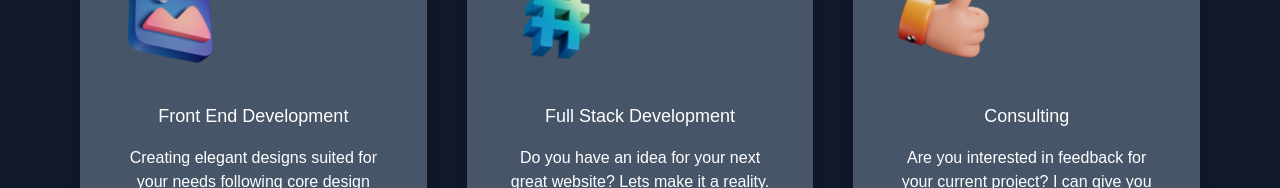
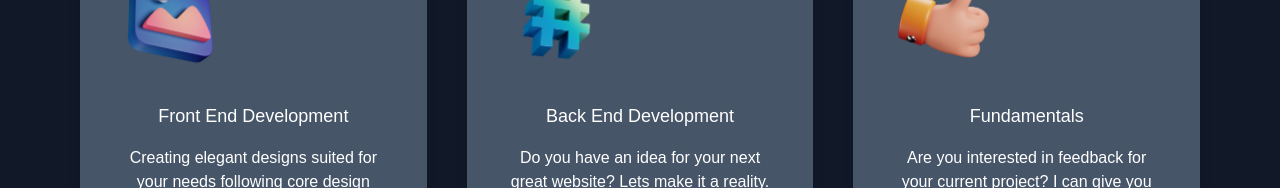
Before and after one commit to rishavmahapatra/Portfolio-V3.0, a Next.js app: page / in a window 1280 px wide. Shown: the part 1446-1634 px from the top of the page. Built offline with nearby package versions, Linux system fonts and the light colour scheme.

Commit message:
Update index.js

```diff
--- a/pages/index.js
+++ b/pages/index.js
@@ -109,7 +109,7 @@ export default function Home() {
             <div className="text-center shadow-lg p-10 rounded-xl my-10 dark:bg-slate-600 flex-1">
               <Image src={code} width={100} height={100} />
               <h3 className="text-lg font-medium pt-8 pb-2 dark:text-white">
-                Full Stack Development
+                Back End Development
                </h3>
               <p className="py-2 dark:text-white">
                 Do you have an idea for your next great website? Lets make it a
@@ -123,7 +123,7 @@ export default function Home() {
             </div>
             <div className="text-center shadow-lg p-10 rounded-xl my-10 dark:bg-slate-600 flex-1">
               <Image src={consulting} width={100} height={100} />
-              <h3 className="text-lg font-medium pt-8 pb-2 dark:text-white">Consulting</h3>
+              <h3 className="text-lg font-medium pt-8 pb-2 dark:text-white">Fundamentals</h3>
               <p className="py-2 dark:text-white">
                 Are you interested in feedback for your current project? I can
                 give you tips and tricks to level it up.
```
